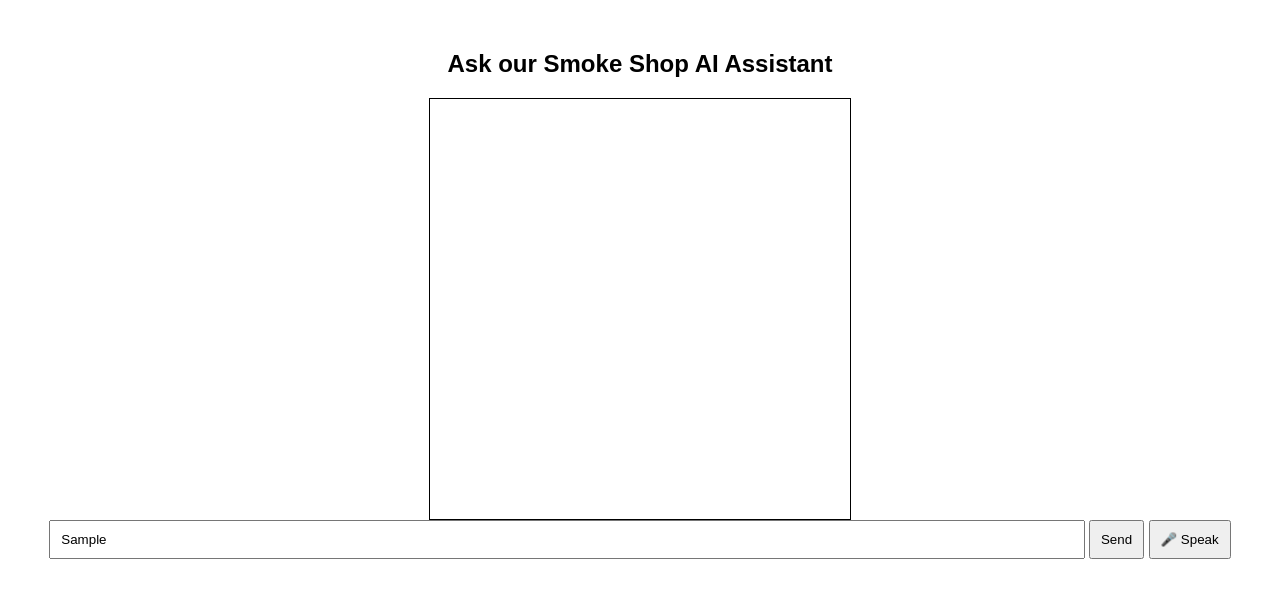
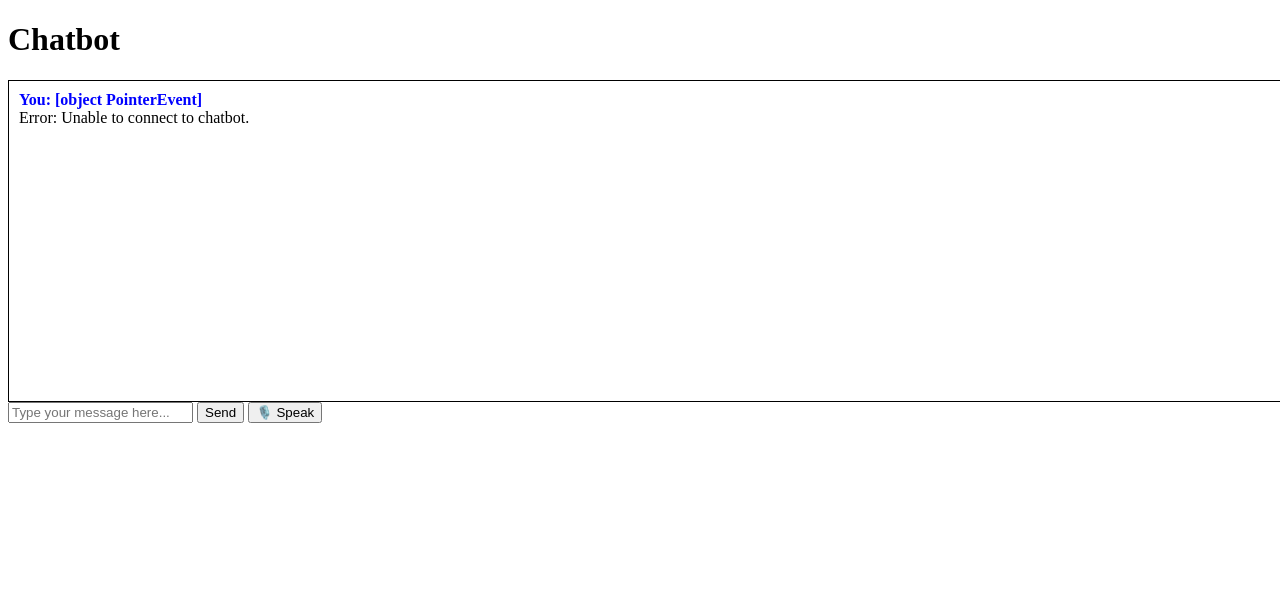
Before and after one commit to Rickyganta/-smokeshop_chatbot-, a plain HTML site: page index.html in a window 1280 px wide. Both pictures are taken after typing "Sample" into the empty fields and a click on the button "Send". Drawn offline with Linux system fonts and the light colour scheme; no server answers.

Commit message:
Fixed missing sendButton error and favicon issue

```diff
--- a/index.html
+++ b/index.html
@@ -3,93 +3,98 @@
 <head>
     <meta charset="UTF-8">
     <meta name="viewport" content="width=device-width, initial-scale=1.0">
-    <title>Smoke Shop AI Chatbot</title>
+    <title>Chatbot</title>
+    <link rel="icon" href="data:,"> <!-- Fix favicon issue -->
     <style>
-        body { font-family: Arial, sans-serif; text-align: center; margin-top: 50px; }
-        #chatbox { width: 400px; height: 400px; border: 1px solid black; overflow-y: auto; padding: 10px; margin: auto; }
-        #userInput { width: 80%; padding: 10px; }
-        button { padding: 10px; }
+        #chatbox { width: 100%; height: 300px; overflow-y: auto; border: 1px solid black; padding: 10px; }
+        .user-message { color: blue; font-weight: bold; }
+        .bot-message { color: green; font-weight: bold; }
     </style>
 </head>
 <body>
+    <h1>Chatbot</h1>
+    <div id="chatbox"></div>
+    <input type="text" id="userInput" placeholder="Type your message here...">
+    <button id="sendButton">Send</button>
+    <button id="voiceButton">🎙️ Speak</button>
 
-<h2>Ask our Smoke Shop AI Assistant</h2>
-<div id="chatbox"></div>
-<input type="text" id="userInput" placeholder="Ask about vapes, CBD, etc.">
-<button onclick="sendMessage()">Send</button>
-<button onclick="startVoiceRecognition()">🎤 Speak</button>
     <script>
-    function sendMessage() {
-    let userMessage = document.getElementById("userInput").value;
-    document.getElementById("chatbox").innerHTML += "<p><b>You:</b> " + userMessage + "</p>";
+        document.addEventListener("DOMContentLoaded", function () {
+            const sendButton = document.getElementById("sendButton");
+            const voiceButton = document.getElementById("voiceButton");
+            const userInput = document.getElementById("userInput");
+            const chatbox = document.getElementById("chatbox");
+
+            if (!sendButton || !voiceButton || !userInput) {
+                console.error("❌ Error: Missing required elements in HTML.");
+                return;
+            }
+
+            function sendMessage(message) {
+                let userMessage = message || userInput.value.trim();
+                if (!userMessage) return;
+
+                let userDiv = document.createElement("div");
+                userDiv.textContent = "You: " + userMessage;
+                userDiv.classList.add("user-message");
+                chatbox.appendChild(userDiv);
 
                 fetch("https://smokeshop-chatbot.onrender.com/chat", {
-
                     method: "POST",
                     headers: { "Content-Type": "application/json" },
                     body: JSON.stringify({ "message": userMessage })
                 })
                 .then(response => response.json())
                 .then(data => {
-        document.getElementById("chatbox").innerHTML += `
-            <div style="display: flex; align-items: center;">
-                <img src="bot-avatar.png" alt="Chatbot" width="40" height="40" style="border-radius: 50%; margin-right: 10px;">
-                <p><b>Bot:</b> ${data.response}</p>
-            </div>`;
-        document.getElementById("userInput").value = "";
+                    let botDiv = document.createElement("div");
+                    botDiv.textContent = "Bot: " + (data.response || "No response received");
+                    botDiv.classList.add("bot-message");
+                    chatbox.appendChild(botDiv);
+                    chatbox.scrollTop = chatbox.scrollHeight;
                 })
-    .catch(error => console.error("Error:", error));
+                .catch(error => {
+                    console.error("Error:", error);
+                    let errorDiv = document.createElement("div");
+                    errorDiv.textContent = "Error: Unable to connect to chatbot.";
+                    errorDiv.classList.add("error-message");
+                    chatbox.appendChild(errorDiv);
+                });
+
+                userInput.value = "";
             }
 
-    let userMessage = document.getElementById("userInput").value;
-    document.getElementById("chatbox").innerHTML += "<p><b>You:</b> " + userMessage + "</p>";
+            sendButton.addEventListener("click", sendMessage);
+            userInput.addEventListener("keypress", function (event) {
+                if (event.key === "Enter") {
+                    event.preventDefault();
+                    sendMessage();
+                }
+            });
 
-    fetch("http://127.0.0.1:5000/chat", {
-        method: "POST",
-        headers: { "Content-Type": "application/json" },
-        body: JSON.stringify({ "message": userMessage })
-    })
-    .then(response => response.json())
-    .then(data => {
-        document.getElementById("chatbox").innerHTML += "<p><b>Bot:</b> " + data.response + "</p>";
-        document.getElementById("userInput").value = "";
-    })
-    .catch(error => console.error("Error:", error));
-}
+            if ("webkitSpeechRecognition" in window) {
+                const recognition = new webkitSpeechRecognition();
+                recognition.continuous = false;
+                recognition.interimResults = false;
+                recognition.lang = "en-US";
 
-// 🎤 Voice Recognition Feature (Speech-to-Text)
-function startVoiceRecognition() {
-    let recognition = new (window.SpeechRecognition || window.webkitSpeechRecognition)();
-    recognition.lang = "en-US";
+                voiceButton.addEventListener("click", function () {
                     recognition.start();
+                });
 
-    recognition.onresult = function(event) {
-        let spokenText = event.results[0][0].transcript;
-        document.getElementById("userInput").value = spokenText;
-        sendMessage(); // Auto-send message after speaking
+                recognition.onresult = function (event) {
+                    const transcript = event.results[0][0].transcript;
+                    userInput.value = transcript;
+                    sendMessage(transcript);
                 };
 
-    recognition.onerror = function(event) {
-        console.error("Speech Recognition Error:", event.error);
+                recognition.onerror = function (event) {
+                    console.error("Voice recognition error:", event.error);
                 };
+            } else {
+                voiceButton.style.display = "none";
+                console.warn("Speech Recognition is not supported in this browser.");
             }
-
-        let userMessage = document.getElementById("userInput").value;
-        document.getElementById("chatbox").innerHTML += "<p><b>You:</b> " + userMessage + "</p>";
-
-        fetch("http://127.0.0.1:5000/chat", {
-            method: "POST",
-            headers: { "Content-Type": "application/json" },
-            body: JSON.stringify({ "message": userMessage })
-        })
-        .then(response => response.json())
-        .then(data => {
-            document.getElementById("chatbox").innerHTML += "<p><b>Bot:</b> " + data.response + "</p>";
-            document.getElementById("userInput").value = "";
-        })
-        .catch(error => console.error("Error:", error));
-    }
+        });
     </script>
-
 </body>
 </html>
```
Lines whose indentation alone changed are shown as unchanged.
